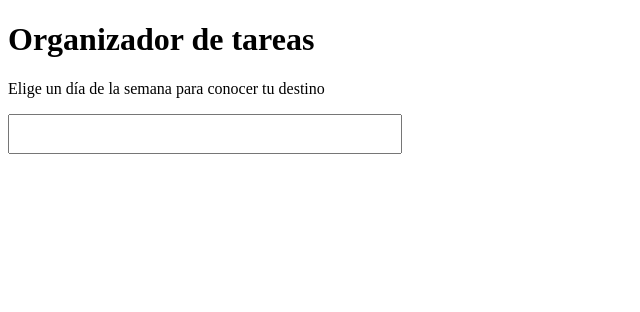
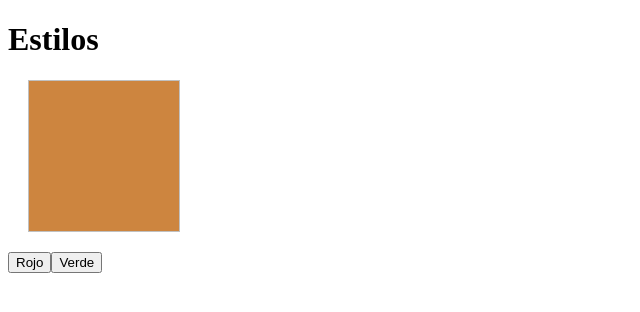
Before and after one commit to rmburrueco/01-AngularPruebas, an Angular app: page / in a window 1280 px wide. Shown: the top 312 px of the page, without its empty margins (0-640 px from the left). Built offline with nearby package versions, Linux system fonts and the light colour scheme.

Commit message:
Estilos con las directivas ngStyle y ngClass

```diff
--- a/src/app/app.component.html
+++ b/src/app/app.component.html
@@ -1,9 +1,6 @@
-<h1> Organizador de tareas</h1>
+<h1> Estilos </h1>
 
-<div [ngSwitch]="diasSemana">
-  <p *ngSwitchCase=" 'lunes' "> Tomar café y trabajar</p>
-  <p *ngSwitchCase="13"> ---- 13 ---- </p>
-  <p *ngSwitchDefault> Elige un día de la semana para conocer tu destino </p>
-</div>
+<div class="cuadrado" [ngStyle]="{'background':color ? color: 'peru'}"> </div>
 
-<input type="text" [(ngModel)]="diasSemana" />
+<button (click)="color = 'red'" [ngClass]="{ 'activo': color == 'red'}"> Rojo </button>
+<button (click)=" color = 'green' " [ngClass]="color"> Verde </button>
--- a/src/app/app.component.scss
+++ b/src/app/app.component.scss
@@ -1,26 +1,24 @@
 
 
-div div{
-    border: red 4px;
+.cuadrado{
+    display: block;
+    border: solid 1px silver;
+    width: 150px;
+    height: 150px;
+    margin: 20px;
+    background: #ccc;
 }
 
-.contenedor{
-    border: solid;
-    width: 38%;
-    display: block;
-    min-height: 260px;
-    float: left;
-    padding: 5%;
+button.activo{
+    font-weight: bold;
+    color: yellow;
+    background: #03a9f4;
 }
 
-button{
-    padding: 10px;
-    margin: 10px;
-    font-size: 15px;
-    color: #ffff;
-    background: #9e9e9e;
+.green{
+    border-bottom: 7px solid greenyellow;
 }
 
-input{
-    font-size: 30px;
+.red{
+    border-bottom: 7px solid crimson;
 }
--- a/src/app/app.component.ts
+++ b/src/app/app.component.ts
@@ -8,5 +8,5 @@ import { Component } from '@angular/core';
 
 export class AppComponent {
   title = '01-AngularPruebas';
-  diasSemana = "";
+  color = "";
 }
```
